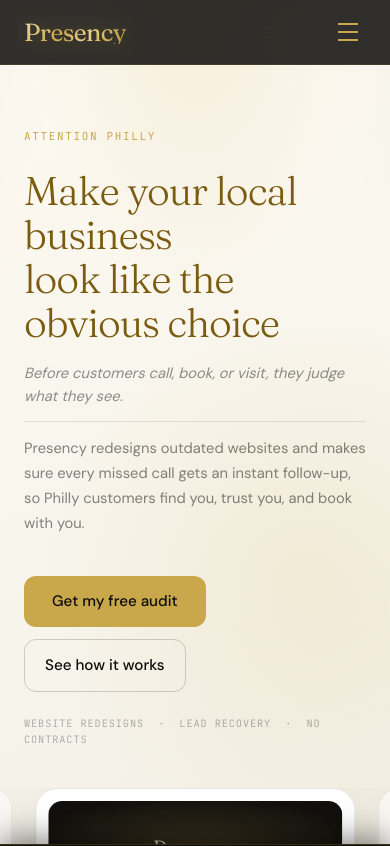
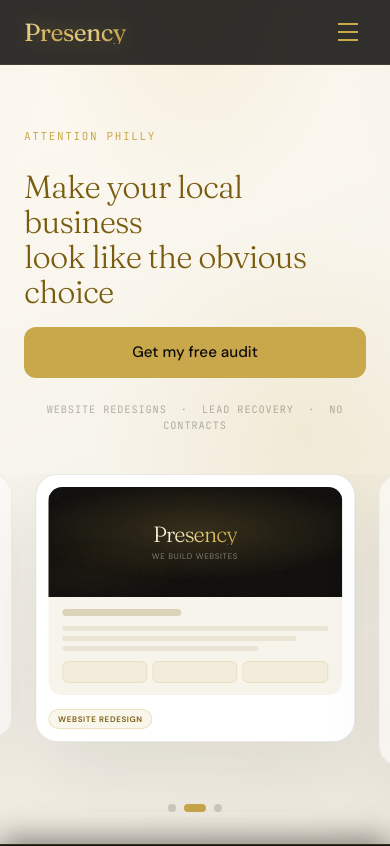
Before and after one commit to 177speedy177/Presency, a Next.js app: page / in a window 390 px wide. Shown: the top 846 px of the page. Built offline with nearby package versions, Linux system fonts and the light colour scheme.

Commit message:
hero fix

```diff
--- a/components/hero.tsx
+++ b/components/hero.tsx
@@ -206,6 +206,7 @@
   )
 }
 
+
 // ── Main Hero ─────────────────────────────────────────────────────────────────
 export function Hero() {
   const [activeCard, setActiveCard] = useState(0)
@@ -249,24 +250,24 @@
 
             <h1
               className="font-display hero-item"
-              style={{ fontSize: "clamp(2.5rem,5vw,4rem)", fontWeight: 300, color: "#7a5c10", lineHeight: 1.1, letterSpacing: "-0.025em", marginBottom: "1.1rem", animationDelay: "70ms" }}
+              style={{ fontSize: "clamp(2rem,5vw,4rem)", fontWeight: 300, color: "#7a5c10", lineHeight: 1.1, letterSpacing: "-0.025em", marginBottom: "1.1rem", animationDelay: "70ms" }}
             >
               Make your local business<br />
               look like the obvious choice
             </h1>
 
             <p
-              className="font-body hero-item"
+              className="hidden lg:block font-body hero-item"
               style={{ fontSize: "clamp(0.92rem,1.6vw,1.05rem)", fontStyle: "italic", color: "rgba(13,12,10,0.46)", marginBottom: "0.85rem", lineHeight: 1.55, animationDelay: "140ms" }}
             >
               Before customers call, book, or visit, they judge what they see.
             </p>
 
             {/* Thin separator */}
-            <div className="hero-item" style={{ height: "1px", background: "rgba(13,12,10,0.10)", maxWidth: "460px", marginBottom: "0.85rem", animationDelay: "175ms" }} />
+            <div className="hidden lg:block hero-item" style={{ height: "1px", background: "rgba(13,12,10,0.10)", maxWidth: "460px", marginBottom: "0.85rem", animationDelay: "175ms" }} />
 
             <p
-              className="font-body hero-item"
+              className="hidden lg:block font-body hero-item"
               style={{ fontSize: "clamp(0.92rem,1.6vw,1rem)", color: "rgba(13,12,10,0.50)", marginBottom: "2.5rem", lineHeight: 1.7, maxWidth: "460px", animationDelay: "210ms" }}
             >
               Presency redesigns outdated websites and makes sure every missed call gets an instant follow-up, so Philly customers find you, trust you, and book with you.
@@ -275,7 +276,7 @@
             <div className="hero-item flex flex-wrap gap-3 items-center" style={{ marginBottom: "1.5rem", animationDelay: "280ms" }}>
               <Link
                 href="/free-audit"
-                className="font-body font-medium inline-block px-7 py-3.5 rounded-lg transition-all duration-200 cursor-pointer"
+                className="font-body font-medium block lg:inline-block text-center px-7 py-3.5 rounded-lg transition-all duration-200 cursor-pointer w-full lg:w-auto"
                 style={{ background: "var(--gold)", color: "#0d0c0a", fontSize: "0.95rem" }}
                 onMouseEnter={e => { e.currentTarget.style.background = "#d4b05a"; e.currentTarget.style.transform = "translateY(-1px)"; e.currentTarget.style.boxShadow = "0 8px 24px rgba(201,168,76,0.32)" }}
                 onMouseLeave={e => { e.currentTarget.style.background = "var(--gold)"; e.currentTarget.style.transform = "translateY(0)"; e.currentTarget.style.boxShadow = "none" }}
@@ -284,7 +285,7 @@
               </Link>
               <Link
                 href="/#services"
-                className="font-body font-medium inline-block px-5 py-3.5 rounded-lg transition-all duration-200 cursor-pointer"
+                className="hidden lg:inline-block font-body font-medium px-5 py-3.5 rounded-lg transition-all duration-200 cursor-pointer"
                 style={{ background: "transparent", color: "var(--ink)", fontSize: "0.95rem", border: "1px solid rgba(13,12,10,0.18)" }}
                 onMouseEnter={e => { e.currentTarget.style.borderColor = "rgba(13,12,10,0.38)"; e.currentTarget.style.background = "rgba(13,12,10,0.04)" }}
                 onMouseLeave={e => { e.currentTarget.style.borderColor = "rgba(13,12,10,0.18)"; e.currentTarget.style.background = "transparent" }}
@@ -294,7 +295,7 @@
             </div>
 
             <p
-              className="font-mono-label hero-item"
+              className="font-mono-label hero-item text-center lg:text-left"
               style={{ fontSize: "0.64rem", letterSpacing: "0.09em", color: "rgba(13,12,10,0.30)", lineHeight: 1.6, animationDelay: "350ms" }}
             >
               WEBSITE REDESIGNS&nbsp;&nbsp;·&nbsp;&nbsp;LEAD RECOVERY&nbsp;&nbsp;·&nbsp;&nbsp;NO CONTRACTS
```
Also changed, not shown: 1 other file (tests, documents, lock files or other folders).
